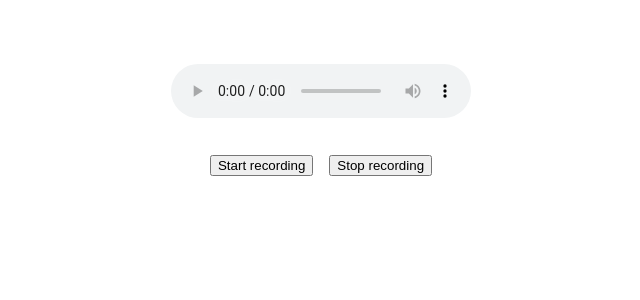
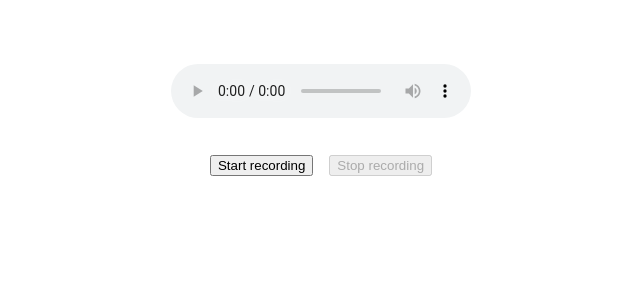
Before and after one commit to Sigmus/audio-test, a React (Create React App) app: page / in a window 1280 px wide. Shown: the top 300 px of the page, without its empty margins (319-959 px from the left). Built offline with nearby package versions, Linux system fonts and the light colour scheme.

Commit message:
Extract hook

```diff
--- a/src/App.js
+++ b/src/App.js
@@ -1,21 +1,26 @@
 import { useRef } from "react";
 
-import recorder from "./recorder";
+import useAudioRecorder from "./recorder";
 import "./App.css";
 
 function App() {
   const audioRef = useRef();
+
+  const { isRecording, startRecording, stopRecording } = useAudioRecorder();
 
   return (
     <div className="App">
       <audio ref={audioRef} controls playsInline></audio>
 
       <section>
-        <button onClick={() => recorder.start()}>Start recording</button>
+        <button disabled={isRecording} onClick={() => startRecording()}>
+          Start recording
+        </button>
 
         <button
+          disabled={!isRecording}
           onClick={async () => {
-            const blob = await recorder.stop();
+            const blob = await stopRecording();
 
             console.log(blob);
 
--- a/src/recorder.js
+++ b/src/recorder.js
@@ -1,7 +1,11 @@
+import { useState } from "react";
 import { RecordRTCPromisesHandler, StereoAudioRecorder } from "recordrtc";
 
 let stream;
 let recorder;
+
+export default function useAudioRecorder() {
+  const [isRecording, setIsRecording] = useState(false);
 
   async function init() {
     try {
@@ -14,7 +18,7 @@ async function init() {
     }
   }
 
-async function start() {
+  async function startRecording() {
     await init();
 
     recorder = new RecordRTCPromisesHandler(stream, {
@@ -24,15 +28,16 @@ async function start() {
     });
 
     recorder.startRecording();
+    setIsRecording(true);
   }
 
-async function stop() {
+  async function stopRecording() {
     await recorder.stopRecording();
-
     stream.stop();
+    setIsRecording(false);
 
     return await recorder.getBlob();
   }
 
-// eslint-disable-next-line
-export default { start, stop };
+  return { isRecording, startRecording, stopRecording };
+}
```
Lines whose indentation alone changed are shown as unchanged.
